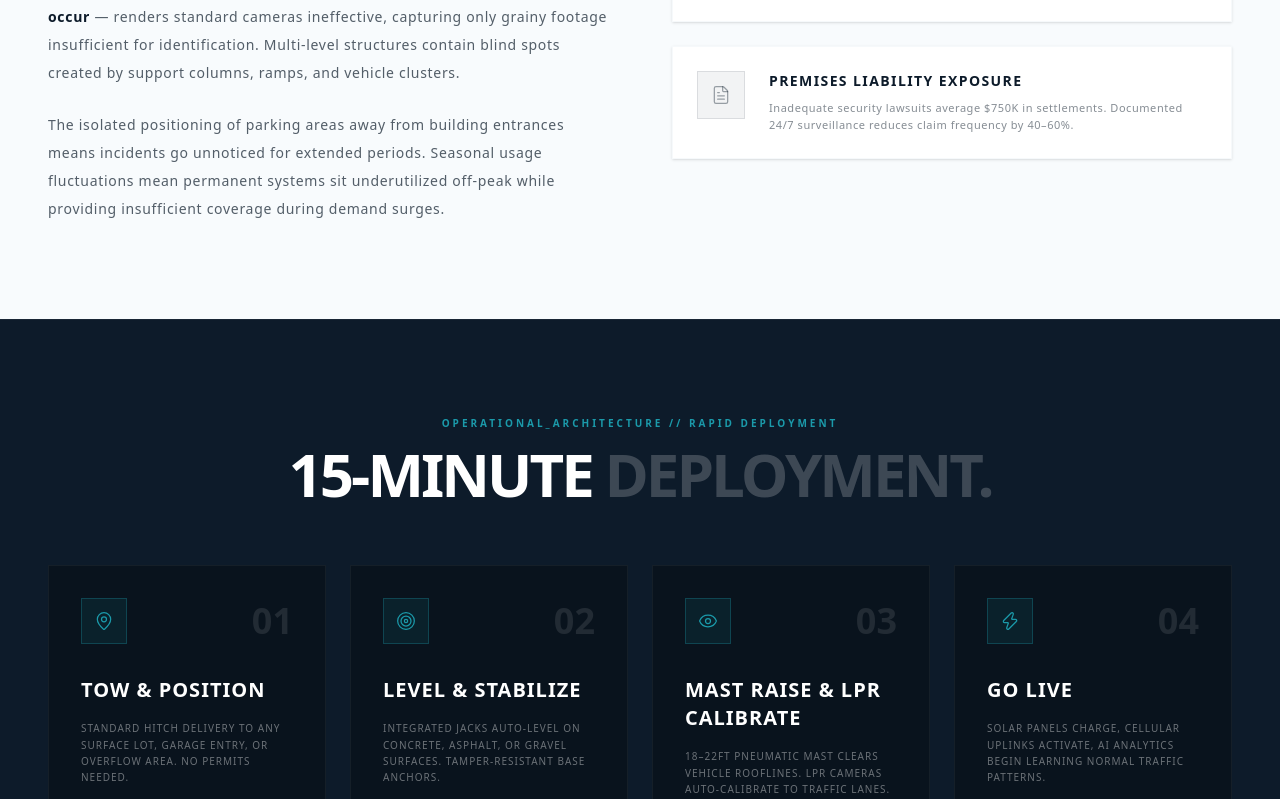
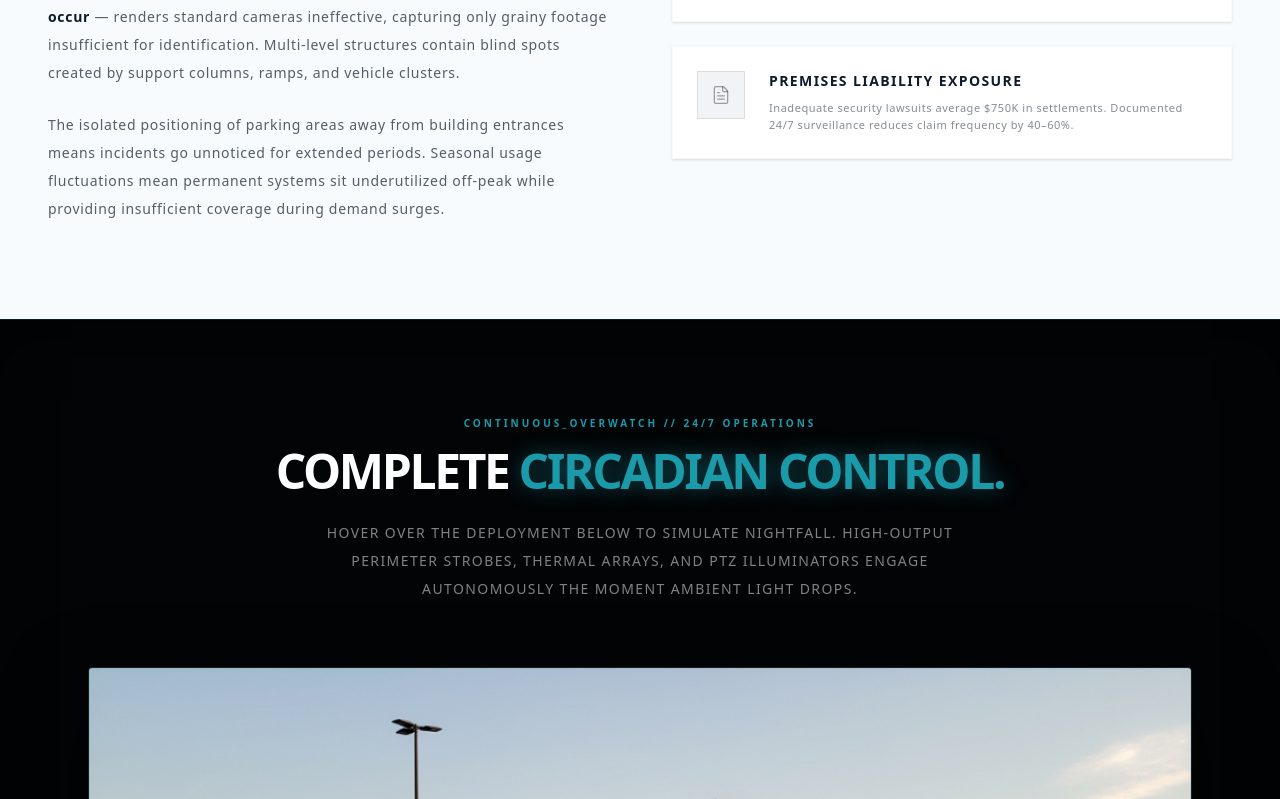
Before and after one commit to UDGOK/z1trailers, a Next.js app: page /industries/parking-lots in a window 1280 px wide. Shown: the part 2001-2800 px from the top of the page. Built offline with nearby package versions, Linux system fonts and the light colour scheme.

Commit message:
Deploy interactive Parking Lots Day/Night 24-7 Circadian shift architecture

```diff
--- a/src/app/industries/parking-lots/page.tsx
+++ b/src/app/industries/parking-lots/page.tsx
@@ -207,8 +207,8 @@ export default function ParkingLotsPage() {
           <div className="absolute inset-0 bg-brand-navy/70 z-10 mix-blend-multiply" />
           <div className="absolute inset-0 bg-gradient-to-t from-brand-navy via-brand-navy/30 to-transparent z-10" />
           <img
-            src="https://images.unsplash.com/photo-1506521781263-d8422e82f27a?auto=format&fit=crop&q=80&w=1600"
-            alt="Parking lot security surveillance system"
+            src="/images/industries/parking-day.jpg"
+            alt="Z1 Security Trailer Parking Lot Surveillance"
             className="w-full h-full object-cover scale-105 contrast-125 grayscale-[30%]"
           />
           <motion.div
@@ -374,6 +374,56 @@ export default function ParkingLotsPage() {
                   </div>
                 </motion.div>
               ))}
+            </div>
+          </div>
+        </div>
+      </section>
+
+      {/* ━━━ SECTION 3.5: 24/7 AUTONOMOUS SHIFT (DAY / NIGHT) ━━━━━━━━━━━━ */}
+      <section className="py-24 bg-[#020406] border-t border-brand-teal/20 shadow-[inset_0_20px_50px_rgba(0,0,0,0.5)]">
+        <div className="max-w-7xl mx-auto px-6 md:px-12 text-center mb-16 relative z-10">
+          <p className="font-mono text-[10px] text-brand-teal uppercase tracking-[0.3em] font-bold mb-4">Continuous_Overwatch // 24/7 Operations</p>
+          <h2 className="font-display font-black text-3xl md:text-5xl uppercase tracking-tighter leading-none mb-6 text-white">
+            Complete <span className="text-brand-teal drop-shadow-[0_0_10px_rgba(27,154,170,0.5)]">Circadian Control.</span>
+          </h2>
+          <p className="font-mono text-xs md:text-sm max-w-2xl mx-auto uppercase tracking-widest leading-loose text-white/50">
+            Hover over the deployment below to simulate nightfall. High-output perimeter strobes, thermal arrays, and PTZ illuminators engage autonomously the moment ambient light drops.
+          </p>
+        </div>
+
+        <div className="max-w-6xl mx-auto px-6">
+          {/* Interactive Day/Night Container */}
+          <div className="relative w-full aspect-video rounded-sm overflow-hidden group border border-white/10 shadow-[0_30px_80px_rgba(0,0,0,0.8)] cursor-crosshair">
+            {/* 1. The Daytime Base Image */}
+            <img src="/images/industries/parking-day.jpg" className="absolute inset-0 w-full h-full object-cover transition-transform duration-1000 group-hover:scale-105" alt="Daytime Parking Setup" />
+
+            {/* 2. The Nighttime Fading Image */}
+            <div className="absolute inset-0 opacity-0 group-hover:opacity-100 transition-opacity duration-[1s] ease-in z-10">
+              <img src="/images/industries/parking-night.jpg" className="w-full h-full object-cover scale-105" alt="Nighttime Parking Setup" />
+
+              {/* Optional Physical Hardware Glow Enhancements */}
+              <div className="absolute top-1/4 left-1/2 -translate-x-[60%] -translate-y-1/2 w-40 h-40 bg-white blur-[120px] opacity-0 group-hover:opacity-40 transition-opacity duration-[2s] pointer-events-none" />
+
+              <div className="absolute bottom-6 left-6 flex items-center space-x-3 bg-black/60 backdrop-blur-md px-4 py-2 border border-red-500/30">
+                 <div className="w-2 h-2 bg-red-500 rounded-full animate-ping shadow-[0_0_15px_red]" />
+                 <span className="font-mono text-[10px] uppercase text-red-500 tracking-widest font-bold">NIGHT VISION // ACTIVE</span>
+              </div>
+            </div>
+
+            {/* Hover instruction overlay (Disappears on hover) */}
+            <div className="absolute inset-x-0 bottom-0 py-10 bg-gradient-to-t from-black via-black/50 to-transparent z-20 flex justify-center opacity-100 group-hover:opacity-0 transition-opacity duration-500">
+               <span className="font-mono text-[10px] uppercase text-brand-teal tracking-[0.3em] bg-brand-navy/80 px-6 py-2 border border-brand-teal/30 shadow-[0_0_20px_rgba(27,154,170,0.2)] animate-pulse">
+                [ HOVER MOUSE TO TERMINATE SUNLIGHT ]
+               </span>
+            </div>
+
+            {/* Tactical Targeting Reticle overlay (Appears on Hover) */}
+            <div className="absolute inset-0 border border-brand-teal/10 pointer-events-none z-20 group-hover:border-brand-teal/50 transition-colors duration-1000">
+               <div className="absolute top-1/2 left-1/2 -translate-x-1/2 -translate-y-1/2 w-32 h-32 border border-brand-teal/30 rounded-full opacity-0 group-hover:opacity-100 scale-150 group-hover:scale-100 transition-all duration-[1.5s] ease-out" />
+               <Crosshair className="absolute top-1/2 left-1/2 -translate-x-1/2 -translate-y-1/2 w-8 h-8 text-brand-teal opacity-0 group-hover:opacity-100 transition-opacity duration-[2s]" strokeWidth={1} />
+
+               <div className="absolute top-0 right-0 w-10 h-10 border-t-2 border-r-2 border-brand-teal m-6 opacity-0 group-hover:opacity-100 transition-opacity duration-1000 delay-300" />
+               <div className="absolute bottom-0 left-0 w-10 h-10 border-b-2 border-l-2 border-brand-teal m-6 opacity-0 group-hover:opacity-100 transition-opacity duration-1000 delay-300" />
             </div>
           </div>
         </div>
```
Also changed, not shown: public/images/industries/parking-day.jpg (added), public/images/industries/parking-night.jpg (added).
